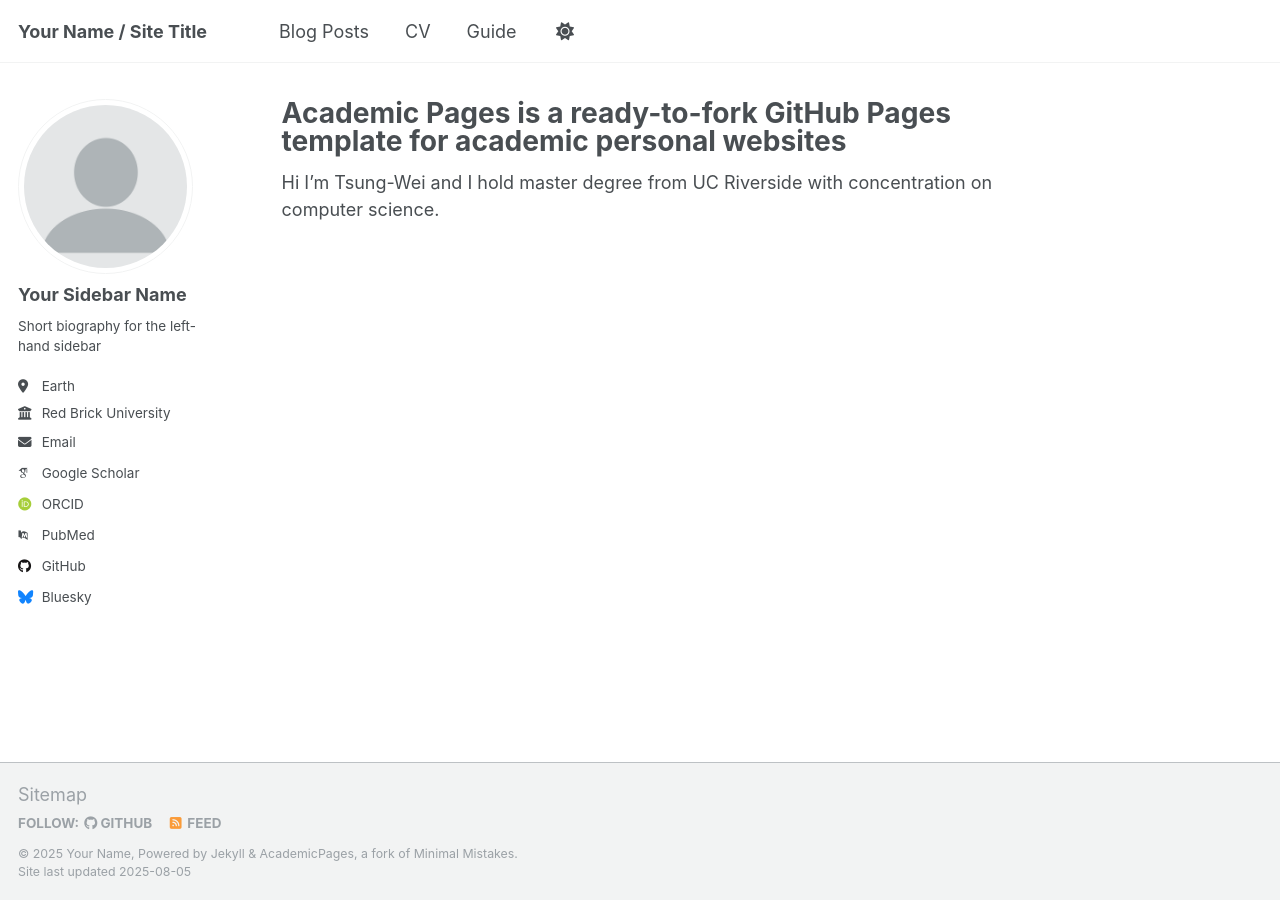
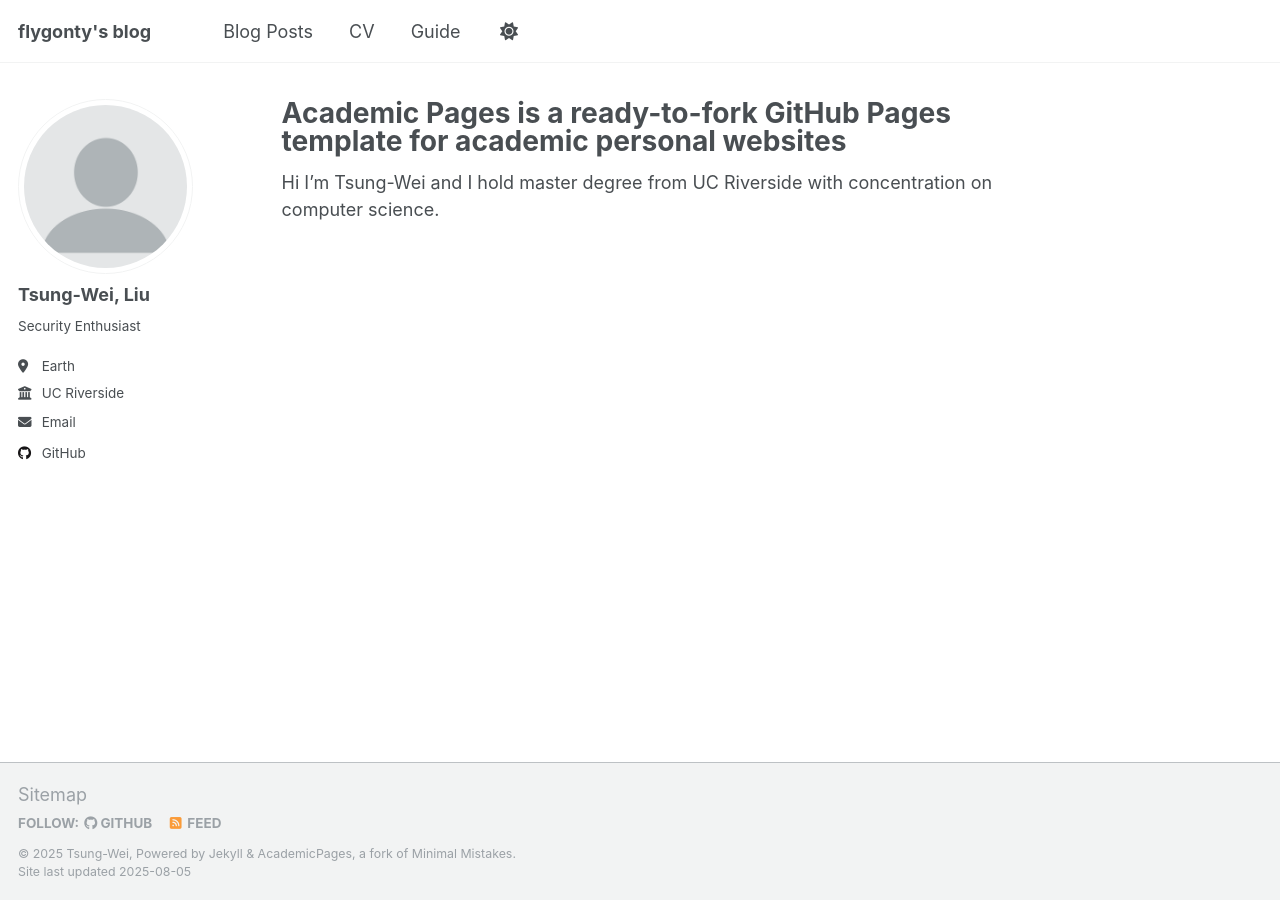
Before and after one commit to flygonty/flygonty.github.io, a Jekyll site: the page built from _pages/about.md, in a window 1280 px wide. Built offline with Jekyll 4.4.1, drawn with Linux system fonts in a browser that asks for light colours; some web fonts are replaced; a script that is not in the unit is left out.

Commit message:
Update _config.yml

```diff
--- a/_config.yml
+++ b/_config.yml
@@ -9,9 +9,9 @@
 # Basic Site Settings
 locale                   : "en-US"
 site_theme               : "default"
-title                    : "Your Name / Site Title"
+title                    : "flygonty's blog"
 title_separator          : "-"
-name                     : &name "Your Name"
+name                     : &name "Tsung-Wei"
 description              : &description "personal description"
 url                      : https://flygonty.github.io # the base hostname & protocol for your site e.g. "https://[your GitHub username].github.io" or if you already have some other page hosted on Github then use "https://[your GitHub username].github.io/[Your Repo Name]"
 baseurl                  : "" # the subpath of your site, e.g. "/blog"
@@ -23,23 +23,23 @@
 author:
   # Biographic information
   avatar           : "profile.png"
-  name             : "Your Sidebar Name"
+  name             : "Tsung-Wei, Liu"
   pronouns         : # example: "she/her"
-  bio              : "Short biography for the left-hand sidebar"
+  bio              : "Security Enthusiast"
   location         : "Earth"
-  employer         : "Red Brick University"
+  employer         : "UC Riverside"
   uri              : # URL
-  email            : "none@example.org"
+  email            : "willy.liu4610@gmail.com"
 
   # Academic websites
   academia         : # URL
   arxiv            : # URL - Update with the correct link to your profile
-  googlescholar    : "https://scholar.google.com/citations?user=PS_CX0AAAAAJ"
+  googlescholar    : #"https://scholar.google.com/citations?user=PS_CX0AAAAAJ"
   inspire-hep      : # URL
   impactstory      : # URL
-  orcid            : "http://orcid.org/yourorcidurl"
+  orcid            : #"http://orcid.org/yourorcidurl"
   semantic         : # URL
-  pubmed           : "https://www.ncbi.nlm.nih.gov/pubmed/?term=john+snow"
+  pubmed           : #"https://www.ncbi.nlm.nih.gov/pubmed/?term=john+snow"
   researchgate     : # URL
   scopus           : # URL
 
@@ -47,13 +47,13 @@
   bitbucket        : # Username - Update with your username on the site
   codepen          : # Username
   dribbble         : # Username
-  github           : "academicpages"
+  github           : "flygonty"
   kaggle           : # Username
   stackoverflow    : # User number or user number and name (i.e., use "1" or "1/jeff-atwood")
 
   # Social media
   artstation       : # Username
-  bluesky          : "bsky.app" # Replace this with you Bluesky username
+  bluesky          : #"bsky.app" # Replace this with you Bluesky username
   facebook         : # Username
   flickr           : # Username
   foursquare       : # Username
```
